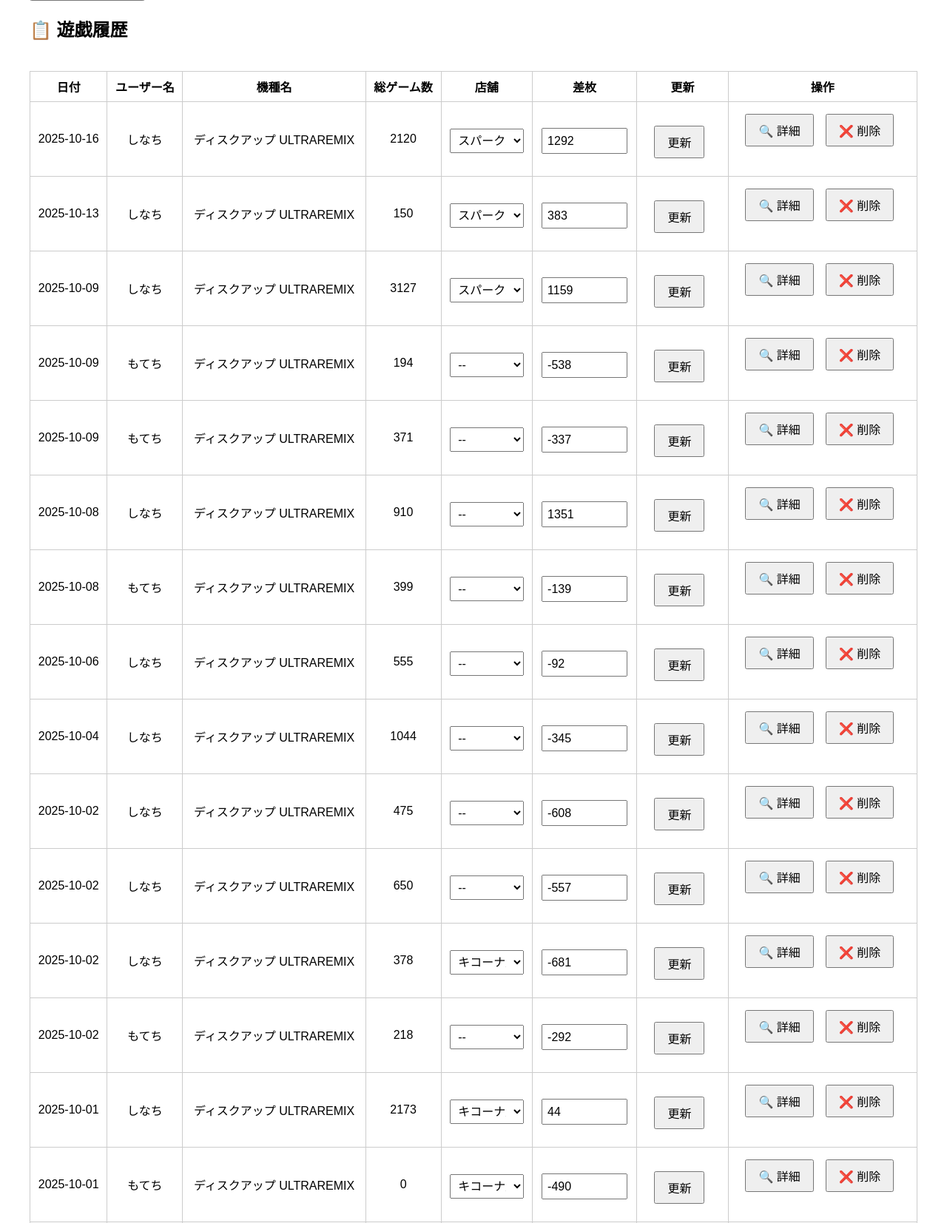
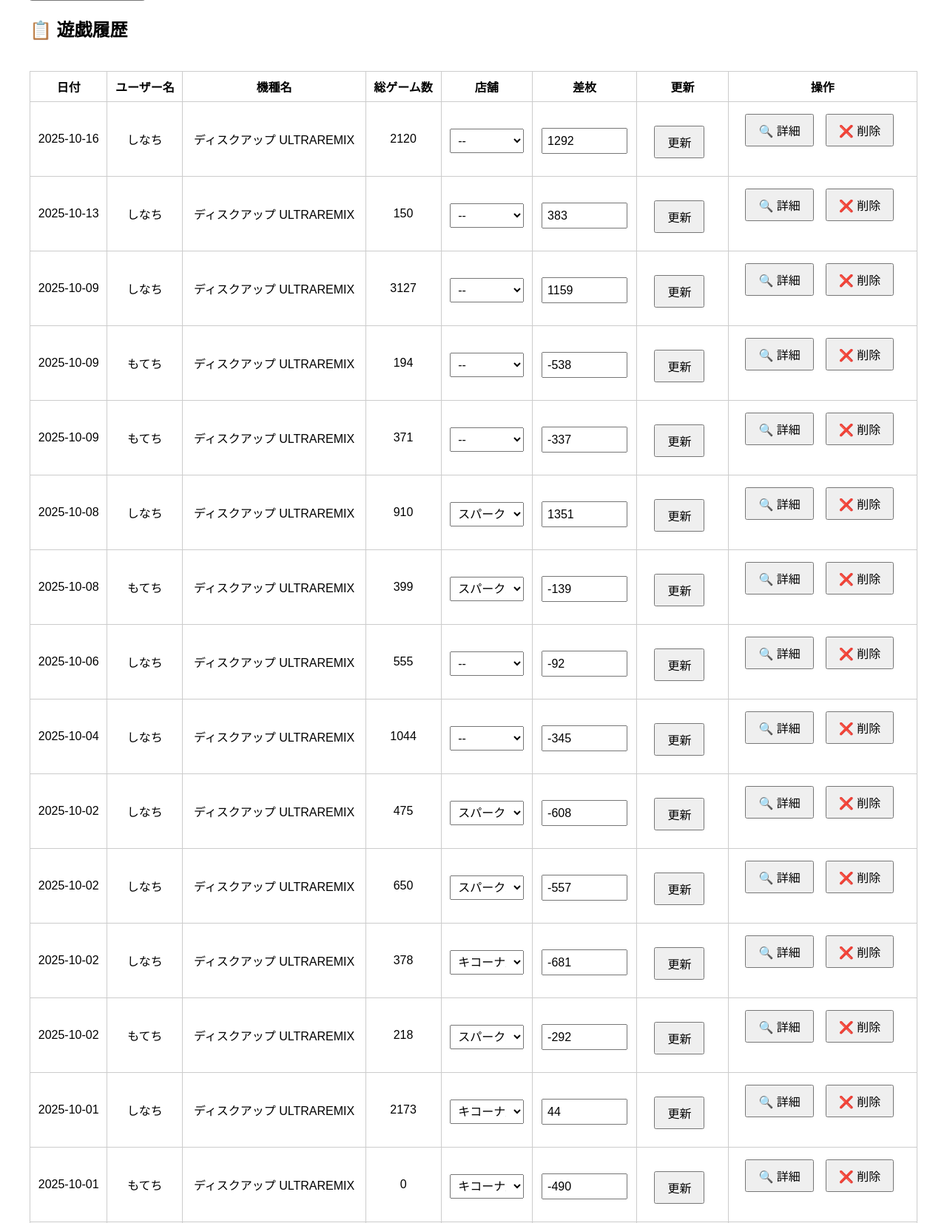
Before and after one commit to okamotoyoshitakagm-dot/slot-app, a Flask app: page /slot/ in a window 1280 px wide. Shown: the part 521-2175 px from the top of the page at 74% size. Run offline with Flask 3, Linux system fonts and the light colour scheme.

Commit message:
店舗名修正

```diff
--- a/templates/slot/index.html
+++ b/templates/slot/index.html
@@ -182,9 +182,9 @@
           <form method="POST" action="{{ url_for('top.update_play', slot_play_id=play.id) }}">
             <select name="shop_name">
               <option value="">--</option>
+              <option value="国分寺モナコ" {% if play.shop_name == '国分寺モナコ' %}selected{% endif %}>国分寺モナコ</option>
+              <option value="スパークルV" {% if play.shop_name == 'スパークルV' %}selected{% endif %}>スパークルV</option>
               <option value="キコーナ府中" {% if play.shop_name == 'キコーナ府中' %}selected{% endif %}>キコーナ府中</option>
-              <option value="国分寺モナコ" {% if play.shop_name == '国分寺モナコ' %}se4lected{% endif %}>国分寺モナコ</option>
-              <option value="スパークル" {% if play.shop_name == 'スパークル' %}selected{% endif %}>スパークル</option>
             </select>
         </td>
         <td>
```
